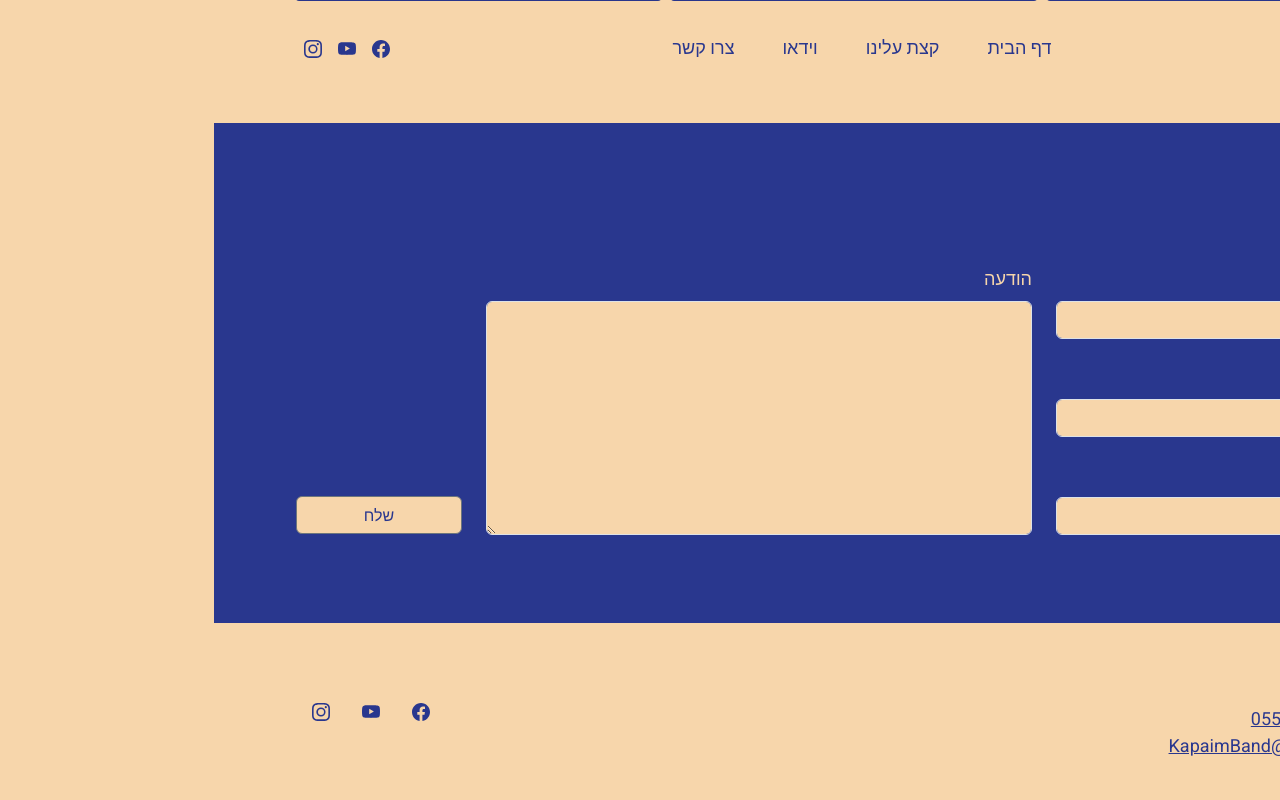
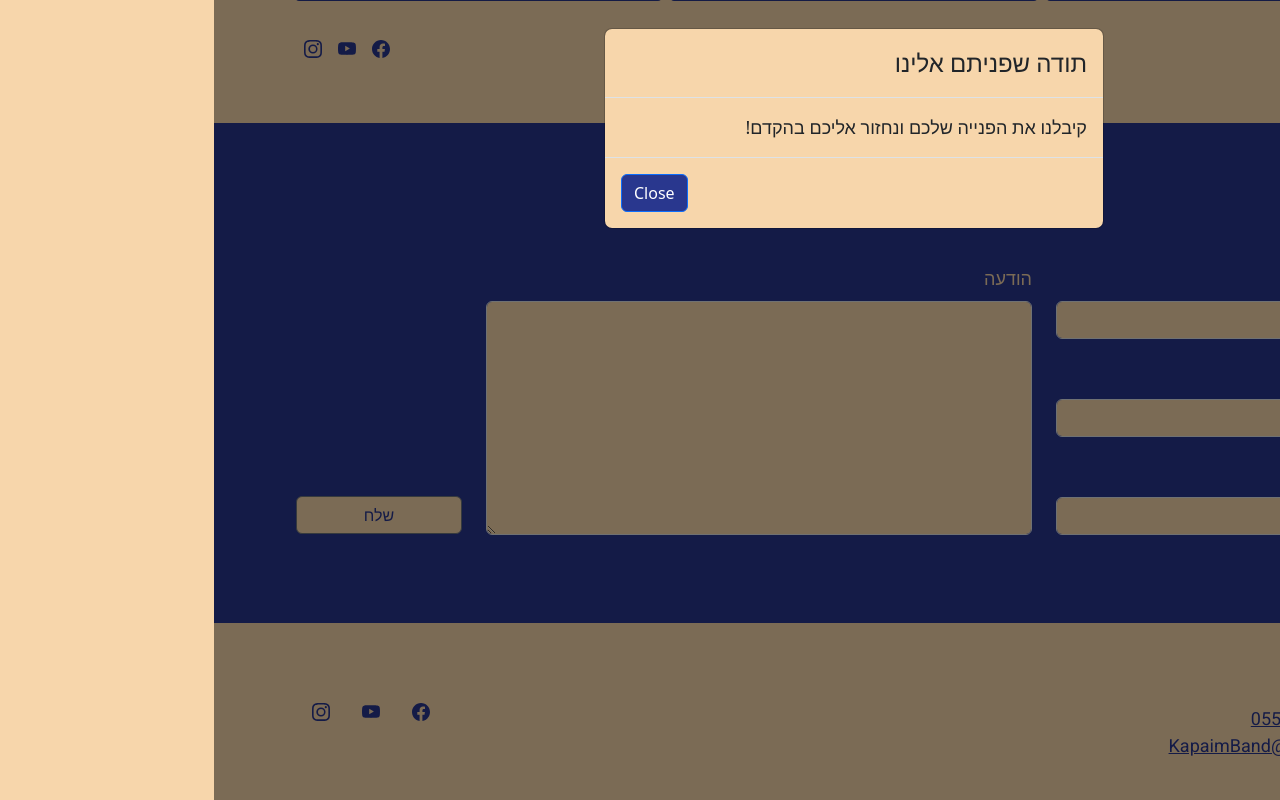
Before and after one commit to kapaimweb/kapaim, a React (Vite) app: page / in a window 1280 px wide. Both pictures are taken after typing "Sample", "Sample", "name@example.com", "Sample" into the empty fields and a click on the button "שלח". Shown: the part 1569-2369 px from the top of the page. Built offline with nearby package versions, Linux system fonts and the light colour scheme; some icons are missing; a web font is replaced by a local one.

Commit message:
added modal for form sub

```diff
--- a/index.html
+++ b/index.html
@@ -14,6 +14,7 @@
     <title>כפיים | גרוב ים תיכוני בלקני</title>
   </head>
   <body>
+    <!-- hidden form for netlify bot -->
     <form name="contact" netlify netlify-honeypot="bot-field" hidden>
       <input type="text" name="name" />
       <input type="text" name="phone" />
--- a/src/components/Contact/Contact.jsx
+++ b/src/components/Contact/Contact.jsx
@@ -1,16 +1,20 @@
 //css
 import classes from "./Contact.module.css";
 //
-import { useRef } from "react";
+import { useRef, useState } from "react";
 //bootstrap
 import Container from "react-bootstrap/Container";
 import Row from "react-bootstrap/Row";
 import Button from "react-bootstrap/Button";
 import Col from "react-bootstrap/Col";
 import Form from "react-bootstrap/Form";
+import Modal from "react-bootstrap/Modal";
 
 //
 const Contact = () => {
+  const [show, setShow] = useState(false);
+  const handleClose = () => setShow(false);
+
   const formRef = useRef(null);
 
   const handleSubmit = (event) => {
@@ -22,6 +26,7 @@ const Contact = () => {
       body: data,
     })
       .then(() => {
+        setShow(true);
         form.reset();
       })
       .catch((error) => {
@@ -67,6 +72,19 @@ const Contact = () => {
           </Row>
         </Form>
       </Container>
+
+      {/* modal to confirm form */}
+      <Modal show={show} onHide={handleClose}>
+        <Modal.Header>
+          <Modal.Title> תודה שפניתם אלינו</Modal.Title>
+        </Modal.Header>
+        <Modal.Body>קיבלנו את הפנייה שלכם ונחזור אליכם בהקדם!</Modal.Body>
+        <Modal.Footer>
+          <Button variant='primary' onClick={handleClose}>
+            Close
+          </Button>
+        </Modal.Footer>
+      </Modal>
     </div>
   );
 };
```
